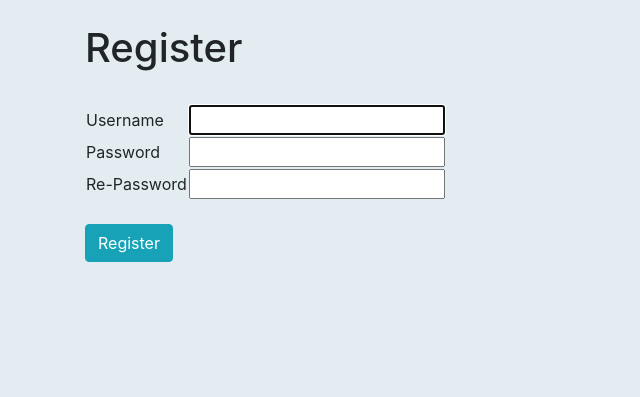
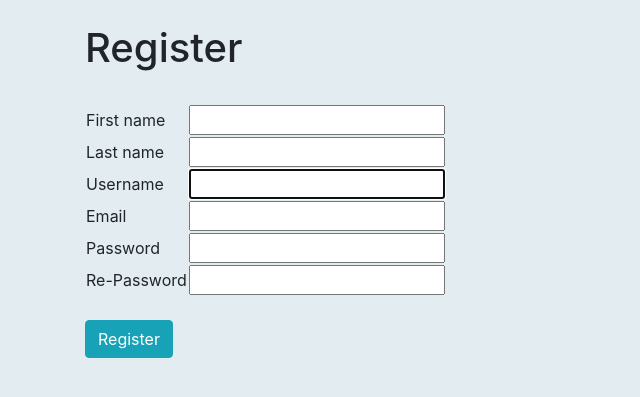
Before and after one commit to Rajan66/Blog, a Django app: page /users/register/ in a window 1280 px wide. Shown: the part 56-453 px from the top of the page, without its empty margins (0-640 px from the left). Run offline with Django 4.2, Linux system fonts and the light colour scheme; some libraries are stand-ins or nearby versions.

Commit message:
Added extra fields in register

```diff
--- a/blog/templates/home.html
+++ b/blog/templates/home.html
@@ -15,7 +15,7 @@
                 <!-- A div with card__details class to hold the details in the card  -->
                 <div class="card__details">
                     <!-- Span with tag class for the tag -->
-                    <span class="tag">{{ post.category }}</span>
+                    <span class="tag">{{ post.category|title }}</span>
                     <!-- A div with name class for the name of the card -->
                     <div class="name">{{ post.title }}</div>
                     <p>{{ post.body|slice:":200" }}</p>
--- /dev/null
+++ b/users/forms.py
@@ -0,0 +1,17 @@
+from django.forms import ModelForm
+from django.contrib.auth import get_user_model
+from django.contrib.auth.forms import UserCreationForm
+from django.contrib.auth.models import User
+from django import forms
+
+
+# To make fields of user registration form
+# this sets the fields in the database
+# also sets the fields in the form that we use in the html template
+
+class CreateUserForm(UserCreationForm):
+
+    class Meta:
+        model = get_user_model()
+        fields = ("first_name", "last_name",
+                  "email", "username", "password1", "password2")
--- a/users/templates/registration/register.html
+++ b/users/templates/registration/register.html
@@ -10,20 +10,29 @@
             {% csrf_token %}
             <table>
                 <tr>
+                    <td>{{ form.first_name.label }}</td>
+                    <td>{{ form.first_name }}</td>
+                </tr>
+                <tr>
+                    <td>{{ form.last_name.label }}</td>
+                    <td>{{ form.last_name }}</td>
+                </tr>
+                <tr>
                     <td>{{ form.username.label }}</td>
                     <td>{{ form.username }}</td>
                 </tr>
-
+                <tr>
+                    <td>Email</td>
+                    <td>{{ form.email }}</td>
+                </tr>
                 <tr>
                     <td>{{ form.password1.label }}</td>
                     <td>{{ form.password1 }}</td>
                 </tr>
-
                 <tr>
                     <td>Re-Password</td>
                     <td>{{ form.password2 }}</td>
                 </tr>
-
             </table>
             <br>
             <button type="submit" class="btn btn-info">Register</button>
--- a/users/urls.py
+++ b/users/urls.py
@@ -1,8 +1,9 @@
 from django.urls import path
-from .views import UserRegisterView
+from .views import registerPage,loginPage
 
 
 urlpatterns = [
-    path('register/',UserRegisterView.as_view(), name='register'),
+    path('register/',registerPage, name='register'),
+    path('login/',loginPage, name='login'),
     # no need to make login url because the django.contrib.auth.urls automatically provides us with the login url.
 ]
--- a/users/views.py
+++ b/users/views.py
@@ -1,9 +1,26 @@
 from django.shortcuts import render
-from django.views import generic
-from django.contrib.auth.forms import UserCreationForm
 from django.urls import reverse_lazy
+from .forms import CreateUserForm
 # Create your views here.
-class UserRegisterView(generic.CreateView):
-    form_class = UserCreationForm
-    template_name = 'registration/register.html'
-    success_url = reverse_lazy('login')
+
+
+# class UserRegisterView(generic.CreateView):
+#     form_class = UserCreationForm
+#     template_name = 'registration/register.html'
+#     success_url = reverse_lazy('login')
+
+def registerPage(request):
+    form = CreateUserForm()
+
+    if request.method == 'POST':
+        form = CreateUserForm(request.POST)
+        if form.is_valid():
+            form.save()
+
+    context = {'form':form}
+    return render(request, 'registration/register.html', context)
+
+
+def loginPage(request):
+    context = {}
+    return render(request, 'registration/register.html', context)
```
